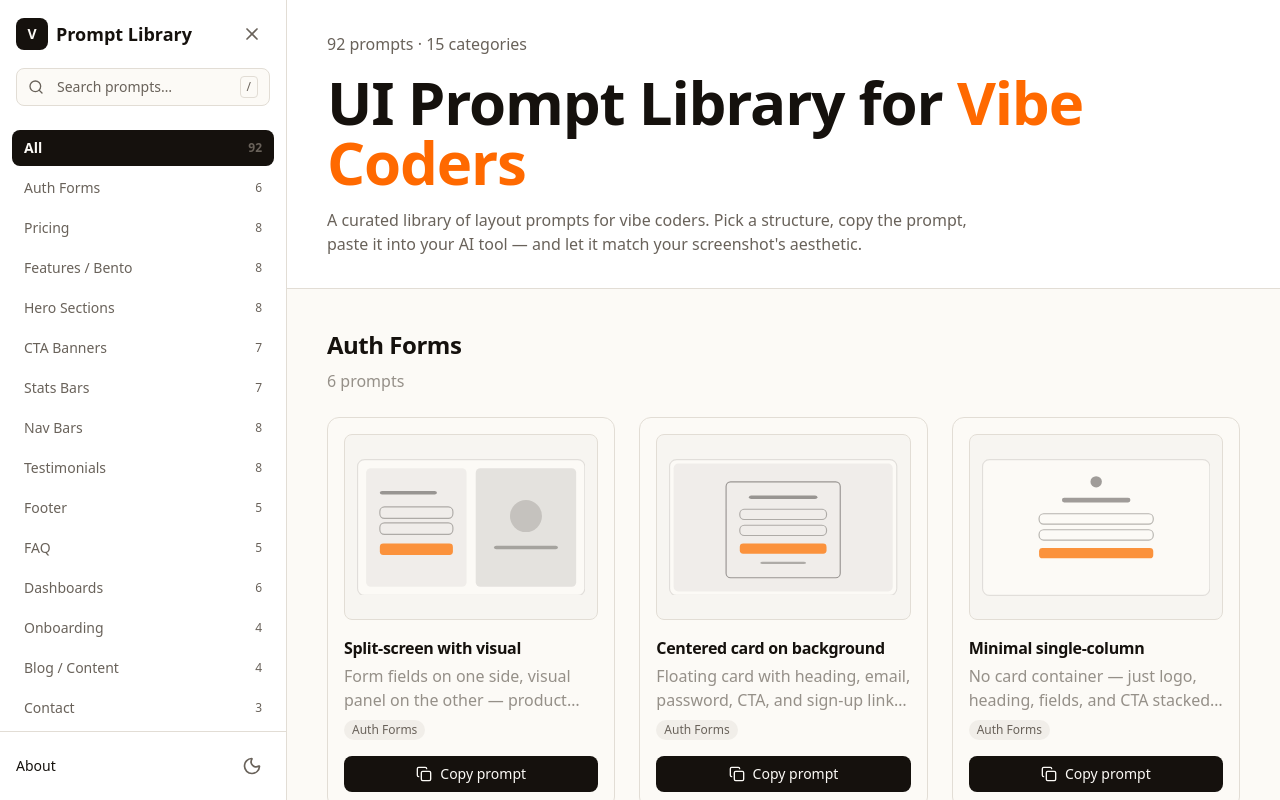
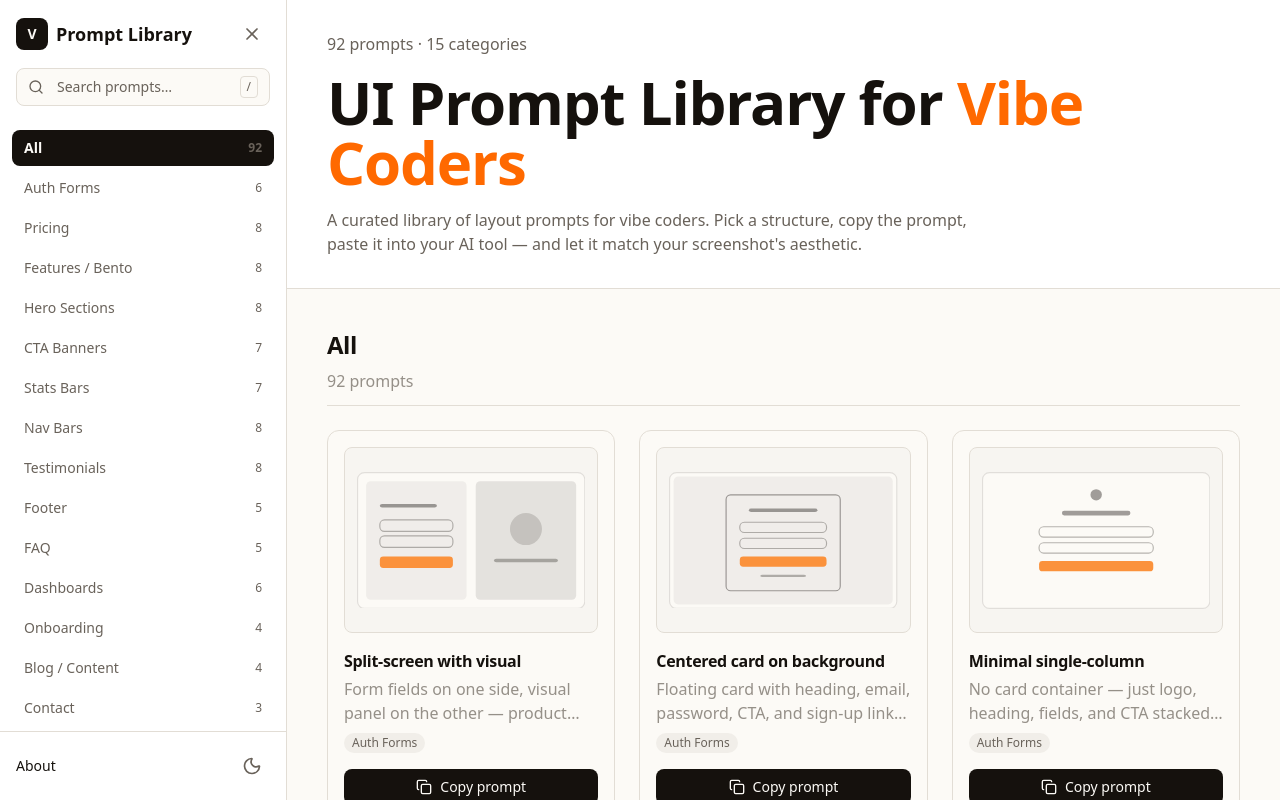
Before and after one commit to liujunyi106-cyber/UI-Prompt-Library-for-Vibe-Coders, a Next.js app: page / in a window 1280 px wide. Built offline with nearby package versions, Linux system fonts and the light colour scheme.

Commit message:
feat: 添加All区域显示全部92个卡片

```diff
--- a/src/components/MainContent.tsx
+++ b/src/components/MainContent.tsx
@@ -928,7 +928,33 @@ export function MainContent({ activeCategory, searchQuery, onCategoryVisible }:
           ))}
         </section>
       ) : (
-        categories.map((category) => (
+        <>
+          <section
+            id={getCategoryAnchorId("All")}
+            className="px-4 py-6 sm:px-6 sm:py-10 md:px-10 md:py-10"
+          >
+            <div className="mb-6 border-b border-border pb-3">
+              <h2 className="text-[46px] font-bold text-foreground leading-tight">
+                All
+              </h2>
+              <p className="text-[28px] text-muted-foreground/70 mt-2">
+                {prompts.length} prompts
+              </p>
+            </div>
+            <div className="grid grid-cols-1 gap-4 sm:gap-6 sm:grid-cols-2 lg:grid-cols-3">
+              {prompts.map((prompt, index) => (
+                <PromptCard
+                  key={prompt.id}
+                  title={prompt.title}
+                  description={prompt.description}
+                  category={prompt.category}
+                  prompt={prompt.prompt}
+                  index={index}
+                />
+              ))}
+            </div>
+          </section>
+          {categories.map((category) => (
             <section
               key={category.name}
               id={getCategoryAnchorId(category.name)}
@@ -955,7 +981,8 @@ export function MainContent({ activeCategory, searchQuery, onCategoryVisible }:
                 ))}
               </div>
             </section>
-        ))
+          ))}
+        </>
       )}
 
       <motion.footer
```
Lines whose indentation alone changed are shown as unchanged.
